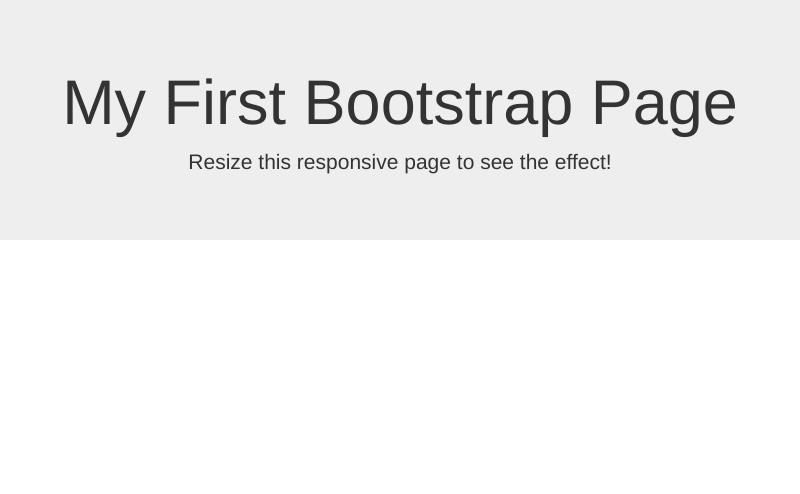
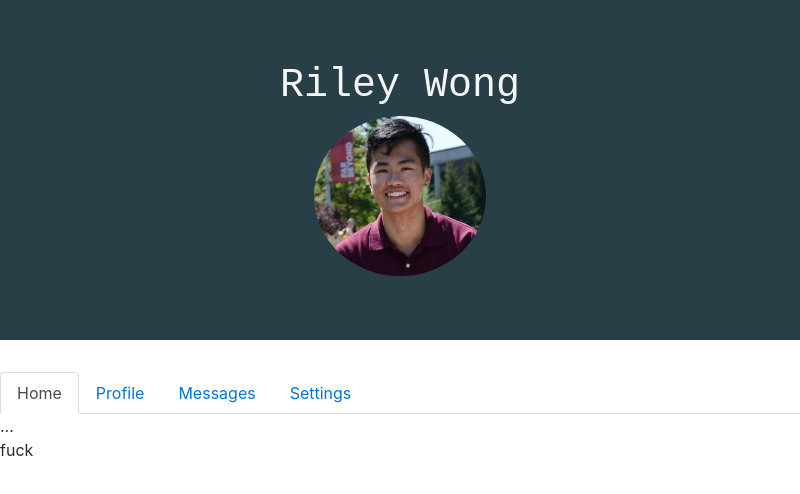
Before and after one commit to rileywong/Website, an Electron app: page index.html in a window 800 px wide. Drawn offline with nearby package versions, Linux system fonts and the light colour scheme.

Commit message:
Working on Tabs

```diff
--- a/index.html
+++ b/index.html
@@ -1,26 +1,68 @@
-<!-- Latest compiled and minified CSS -->
-<link rel="stylesheet" href="https://maxcdn.bootstrapcdn.com/bootstrap/3.3.7/css/bootstrap.min.css">
+<!DOCTYPE html>
 
-<!-- jQuery library -->
-<script src="https://ajax.googleapis.com/ajax/libs/jquery/3.2.1/jquery.min.js"></script>
+<html lang="en">
 
-<!-- Latest compiled JavaScript -->
-<script src="https://maxcdn.bootstrapcdn.com/bootstrap/3.3.7/js/bootstrap.min.js"></script>
+<head>
+    <!-- Latest compiled and minified CSS -->
+    <link rel="stylesheet" href="https://maxcdn.bootstrapcdn.com/bootstrap/4.0.0-alpha.6/css/bootstrap.min.css" integrity="sha384-rwoIResjU2yc3z8GV/NPeZWAv56rSmLldC3R/AZzGRnGxQQKnKkoFVhFQhNUwEyJ"
+        crossorigin="anonymous">
+    <link rel="stylesheet" href="./main.css">
+
+    <script>window.$ = window.jQuery = require('jquery');</script>
 
 
-<!DOCTYPE html>
-<html lang="en">
-<head>
     <meta charset="UTF-8">
     <meta name="viewport" content="width=device-width, initial-scale=1.0">
-    <title>Document</title>
+    <title>Riley Wong</title>
+
 </head>
+
 <body>
-    <div class="jumbotron text-center">
-        <h1>My First Bootstrap Page</h1>
-        <p>Resize this responsive page to see the effect!</p>
-      </div>
 
+    <div class="bg jumbotron jumbotron-fluid text-center">
+        <div class="container">
+            <h1 class="titleFont">Riley Wong</h1>
+            <img src="./Images/PicOfRiley.jpg" class="proPicStyle " alt="FacePic">
+        </div>
+    </div>
+
+    <ul class="nav nav-tabs" id="myTab" role="tablist">
+        <li class="nav-item">
+            <a class="nav-link active" data-toggle="tab" href="#home" role="tab" aria-controls="home">Home</a>
+        </li>
+        <li class="nav-item">
+            <a class="nav-link" data-toggle="tab" href="#profile" role="tab" aria-controls="profile">Profile</a>
+        </li>
+        <li class="nav-item">
+            <a class="nav-link" data-toggle="tab" href="#messages" role="tab" aria-controls="messages">Messages</a>
+        </li>
+        <li class="nav-item">
+            <a class="nav-link" data-toggle="tab" href="#settings" role="tab" aria-controls="settings">Settings</a>
+        </li>
+    </ul>
+
+    <div class="tab-content">
+        <div class="tab-pane active" id="home" role="tabpanel">...</div>
+        <div class="tab-pane" id="profile" role="tabpanel">...</div>
+        <div class="tab-pane" id="messages" role="tabpanel">...</div>
+        <div class="tab-pane" id="settings" role="tabpanel">...</div>
+    </div>
+
+    <p id='tit'>
+        fuck
+    </p>
+
+    <!-- <script>
+        $(function () {
+            $('#myTab a:last').tab('show');
+        })
+    </script> -->
+    <script>
+        $('p').on('click', () => (
+    alert("The paragraph was clicked.")
+));
+    </script>
 
 </body>
+
 </html>
--- a/index.js
+++ b/index.js
@@ -4,7 +4,8 @@
 app.on('ready', function() {
 	var mainWindow = new BrowserWindow({
 		width : 800,
-		height: 600
+		height: 600,
+		'node-integration': false
 	})
 	mainWindow.loadURL('file://' + __dirname + '/index.html')
 });
--- /dev/null
+++ b/main.css
@@ -0,0 +1,14 @@
+.proPicStyle{
+    width: 25%;
+    border-radius: 50%;
+}
+
+.titleFont{
+    font-family: Courier New, Courier, monospace;
+    color: whitesmoke;
+}
+
+.bg{
+    background-color:  rgba(41, 63, 71, 1);
+    background-size: cover;
+}
--- a/package.json
+++ b/package.json
@@ -10,5 +10,8 @@
   "license": "ISC",
   "devDependencies": {
     "electron-prebuilt": "^1.4.13"
+  },
+  "dependencies": {
+    "jquery": "^3.2.1"
   }
 }
```
Also changed, not shown: Images/PicOfRiley.jpg (added), Images/PictureOfRiley.jpg (added), Images/cover_photo.jpeg (added), 2 other files.
